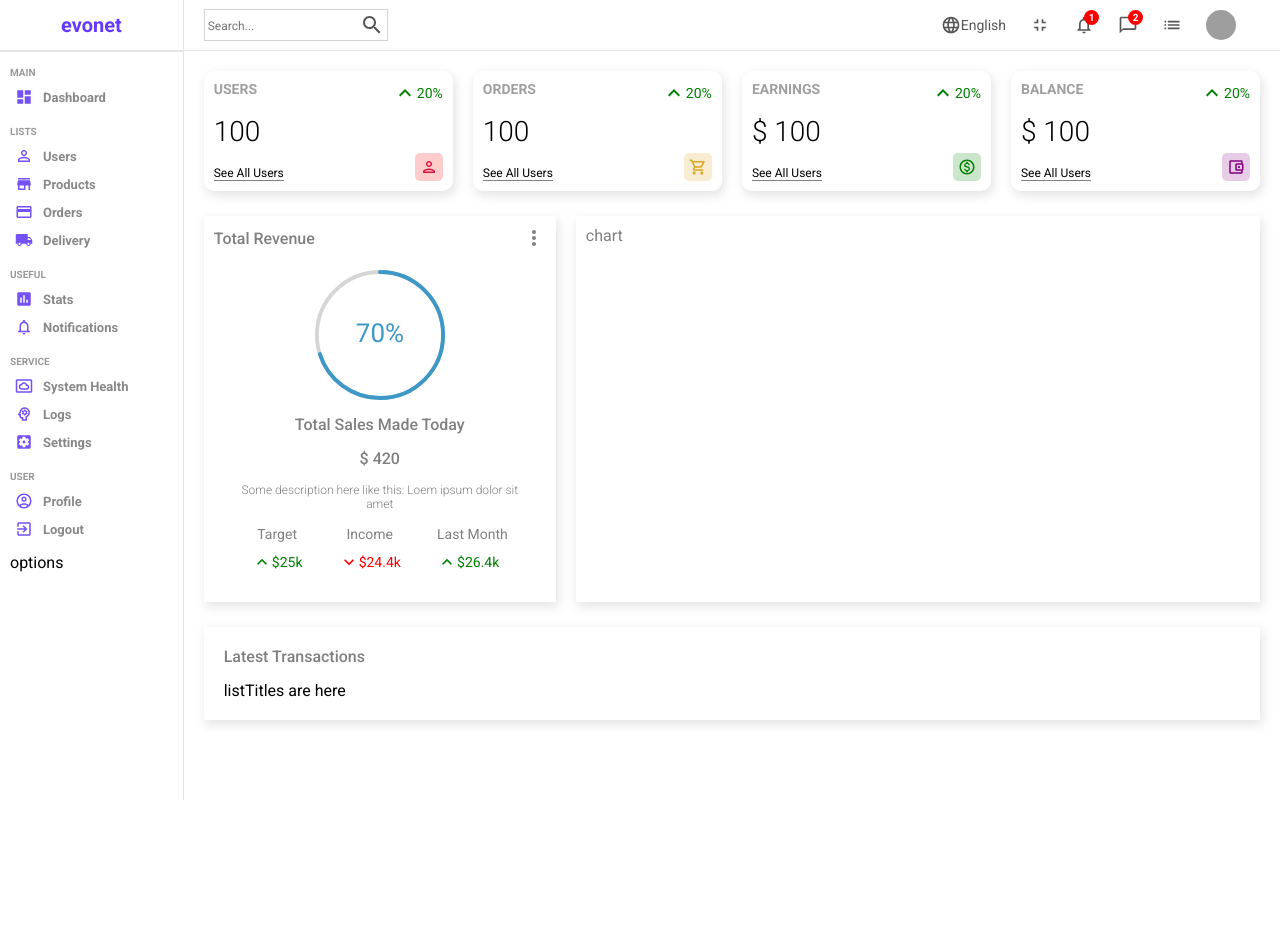
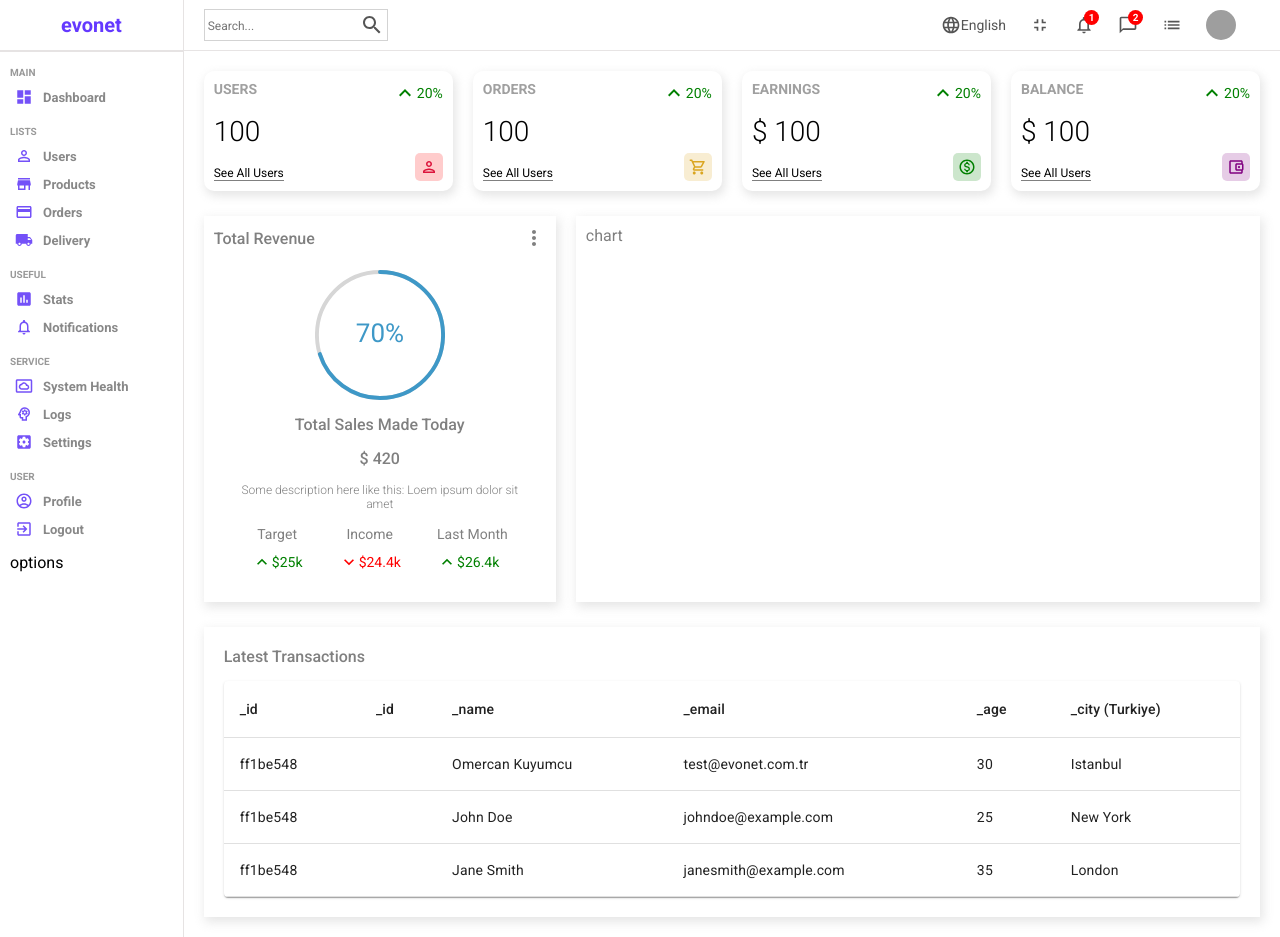
Before and after one commit to MuhammedEvonet/test, a React (Create React App) app: page / in a window 1280 px wide. Before the commit the page ends 800 px from the top, so only its background shows below. Built offline with nearby package versions, Linux system fonts and the light colour scheme; grey boxes are pictures that could not be loaded.

Commit message:
Table Section created. Some lib added.

```diff
--- a/package.json
+++ b/package.json
@@ -16,6 +16,7 @@
     "react-router-dom": "^6.11.1",
     "react-scripts": "5.0.1",
     "sass": "^1.62.1",
+    "uuidv4": "^6.2.13",
     "web-vitals": "^2.1.4"
   },
   "scripts": {
--- /dev/null
+++ b/src/components/table/table.jsx
@@ -0,0 +1,60 @@
+import "./table.scss";
+import Table from '@mui/material/Table';
+import TableBody from '@mui/material/TableBody';
+import TableCell from '@mui/material/TableCell';
+import TableContainer from '@mui/material/TableContainer';
+import TableHead from '@mui/material/TableHead';
+import TableRow from '@mui/material/TableRow';
+import Paper from '@mui/material/Paper';
+import { v4 as uuid } from 'uuid';
+
+
+function RndKey() {
+    const unique_id = uuid();
+    const small_id = unique_id.slice(0,8)
+  }
+
+
+
+const tablelist = () => {
+
+    const sampleData=[{"_name":"Omercan Kuyumcu","_email":"test@evonet.com.tr","_age":30,"_city":"Istanbul"},{"_name":"John Doe","_email":"johndoe@example.com","_age":25,"_city":"New York"},{"_name":"Jane Smith","_email":"janesmith@example.com","_age":35,"_city":"London"}]
+    const sampleIds =[]
+    const unique_id = uuid();
+    const small_id = unique_id.slice(0,8)
+
+
+
+  return (
+    <TableContainer component={Paper} className="table">
+    <Table sx={{ minWidth: 650 }} aria-label="Sample Data from Evonet">
+      <TableHead>
+        <TableRow>
+          <TableCell className="tableCell">_id</TableCell>
+          <TableCell className="tableCell">_id</TableCell>
+          <TableCell className="tableCell">_name </TableCell>
+          <TableCell className="tableCell">_email</TableCell>
+          <TableCell className="tableCell">_age</TableCell>
+          <TableCell className="tableCell">_city&nbsp;(Turkiye)</TableCell>
+        </TableRow>
+      </TableHead>
+      <TableBody>
+        {sampleData.map((row) => (
+          <TableRow
+            key={row.id}
+          >
+            <TableCell className="tableCell">{small_id}</TableCell>
+            <TableCell className="tableCell">            </TableCell>
+            <TableCell className="tableCell">{row._name}</TableCell>
+            <TableCell className="tableCell">{row._email}</TableCell>
+            <TableCell className="tableCell">{row._age}</TableCell>
+            <TableCell className="tableCell">{row._city}</TableCell>
+          </TableRow>
+        ))}
+      </TableBody>
+    </Table>
+  </TableContainer>
+  )
+}
+
+export default tablelist
--- /dev/null
+++ b/src/components/table/table.scss
@@ -0,0 +1,28 @@
+.table {
+    .cellWrapper {
+      display: flex;
+      align-items: center;
+
+      .image {
+        width: 32px;
+        height: 32px;
+        border-radius: 50%;
+        margin-right: 10px;
+        object-fit: cover;
+      }
+    }
+
+    .status {
+      padding: 5px;
+      border-radius: 5px;
+
+      &.Approved {
+        color: green;
+        background-color: rgba(0, 128, 0, 0.151);
+      }
+      &.Pending {
+        color: goldenrod;
+        background-color: rgba(189, 189, 3, 0.103);
+      }
+    }
+  }
--- a/src/pages/home/Home.jsx
+++ b/src/pages/home/Home.jsx
@@ -4,6 +4,7 @@ import Navbar from "../../components/navbar/Navbar"
 import Widget from "../../components/widget/widget"
 import Feaatured from "../../components/featured/featured"
 import Chart from "../../components/chart/chart"
+import Table from "../../components/table/table"
 
  const Home = () => {
   return (
@@ -23,7 +24,7 @@ import Chart from "../../components/chart/chart"
       </div>
       <div className="listContainer">
         <div className="listTitle">Latest Transactions</div>
-        listTitles are here
+        <Table/>
       </div>
     </div>
   </div>
```
Also changed, not shown: 1 other file (tests, documents, lock files or other folders).
